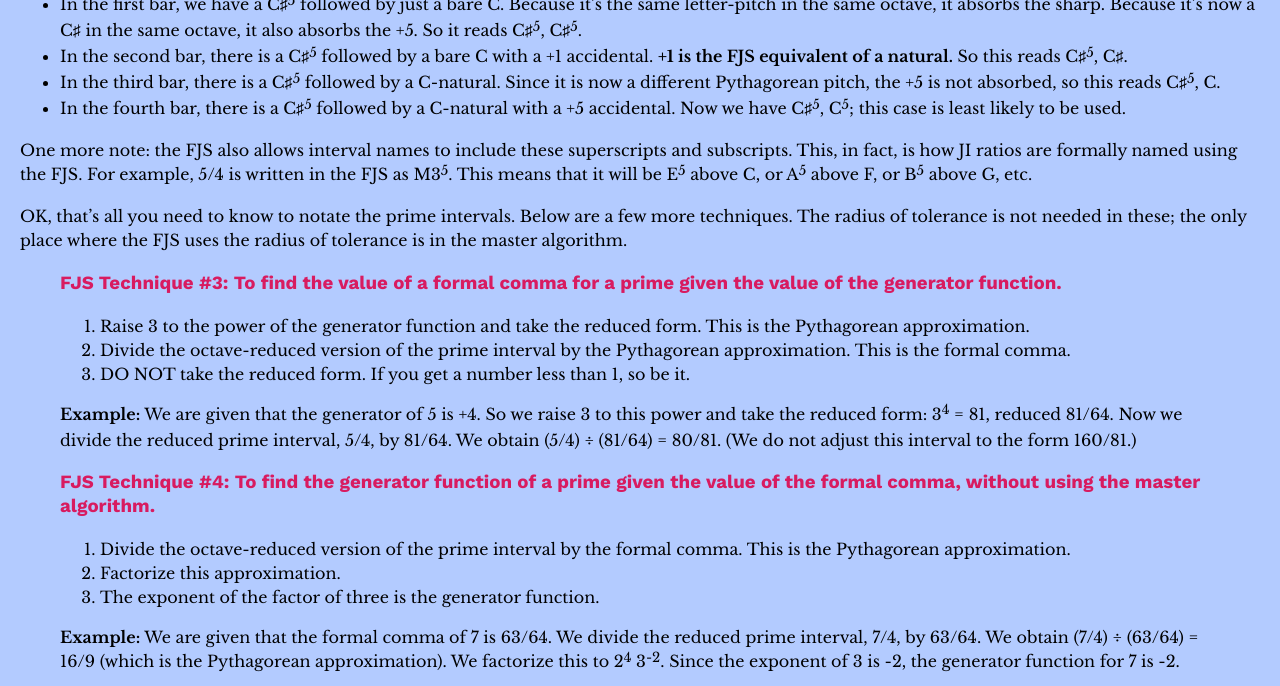
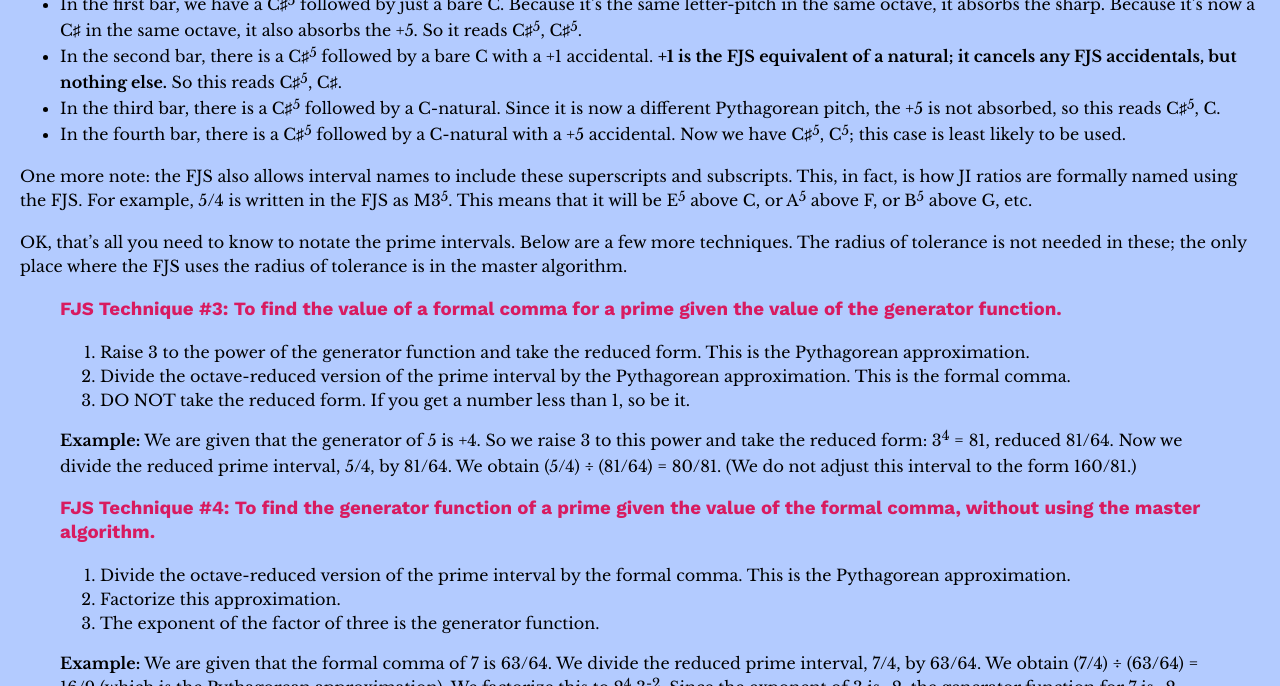
Before and after one commit to misotanni/misotanni.github.io, a Jekyll site: the page built from fjs/en/crash.md, in a window 1280 px wide and 900 px high, scrolled down 7538 px, cut to the strip 214-900 px from the top of the window. Built offline with Jekyll 4.4.1, drawn with Linux system fonts in a browser that asks for light colours; our own code applies the rules of GitHub Pages for plain Markdown files; formulas are drawn with MathJax 3.

Commit message:
Update crash.md

```diff
--- a/fjs/en/crash.md
+++ b/fjs/en/crash.md
@@ -211,7 +211,7 @@ Why so? Because when this rule is considered in this way, it is much more logica
 <img src="../assets/scale_4.png" alt="C♯5-C, C♯5-C1, C♯5-C♮, C♯5-C♮5">
 
 - In the first bar, we have a C♯<sup>5</sup> followed by just a bare C. Because it's the same letter-pitch in the same octave, it absorbs the sharp. Because it's now a C♯ in the same octave, it also absorbs the +5. So it reads C♯<sup>5</sup>, C♯<sup>5</sup>.
-- In the second bar, there is a C♯<sup>5</sup> followed by a bare C with a +1 accidental. **+1 is the FJS equivalent of a natural.** So this reads C♯<sup>5</sup>, C♯.
+- In the second bar, there is a C♯<sup>5</sup> followed by a bare C with a +1 accidental. **+1 is the FJS equivalent of a natural; it cancels any FJS accidentals, but nothing else.** So this reads C♯<sup>5</sup>, C♯.
 - In the third bar, there is a C♯<sup>5</sup> followed by a C-natural. Since it is now a different Pythagorean pitch, the +5 is not absorbed, so this reads C♯<sup>5</sup>, C.
 - In the fourth bar, there is a C♯<sup>5</sup> followed by a C-natural with a +5 accidental. Now we have C♯<sup>5</sup>, C<sup>5</sup>; this case is least likely to be used.
 
```
